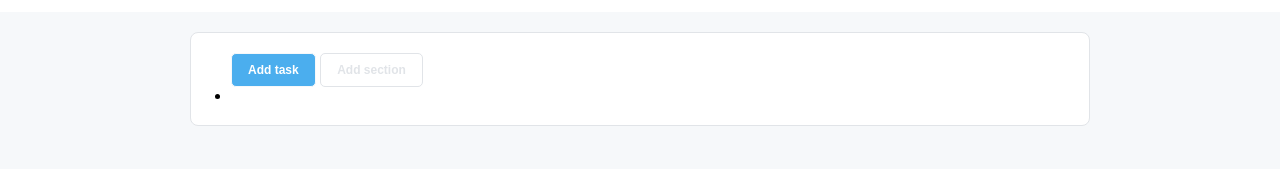
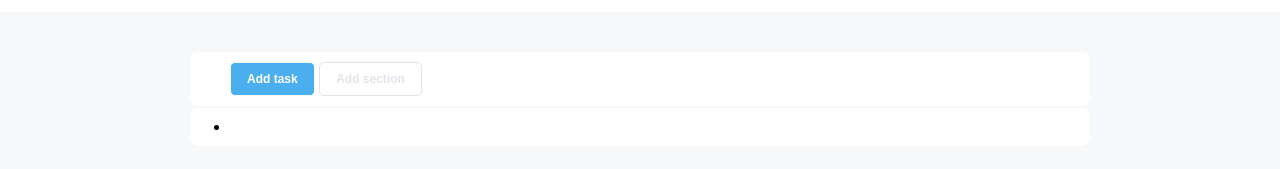
Before and after one commit to gabrielebonucci/html-css-toboolist, a plain HTML site: page index.html in a window 1280 px wide. Shown: the part 93-262 px from the top of the page. Drawn offline with Linux system fonts and the light colour scheme.

Commit message:
correzione codice per creare due blocchi separati

```diff
--- a/css/style.css
+++ b/css/style.css
@@ -7,12 +7,10 @@
 .container{
 
     max-width: 900px;
-    margin: 20px auto;
-    padding: 20px 40px;
-    border-radius: 8px;
+    margin: 2px auto;
+    padding: 10px 40px;
     background-color: #FFFFFF;
     border-radius: 8px;
-    border: 1px solid #E1E4E8;
 }
 
 body{
@@ -20,6 +18,15 @@ body{
     font-family: Arial, Helvetica, sans-serif;
     background-color: #F6F8FA;
 
+}
+
+.container-buttons{
+    margin-top: 40px;
+
+}
+
+.lists{
+    margin-top: 20px;
 }
 
 .button{
--- a/index.html
+++ b/index.html
@@ -20,11 +20,11 @@
 
     <!-- Corpo principale della pagina -->
 
-    <main class="container">
+    <main>
 
         <!-- Bottoni -->
 
-        <div class="buttons-bar">
+        <div class="container container-buttons">
 
             <button class="button button-task">Add task</button>
             <button class="button button-section">Add section</button>
@@ -33,7 +33,7 @@
 
         <!--Prima section con lista -->
 
-        <div>
+        <div class="container container-lists">
             <section>
                 <ul>
                     <li>
```
